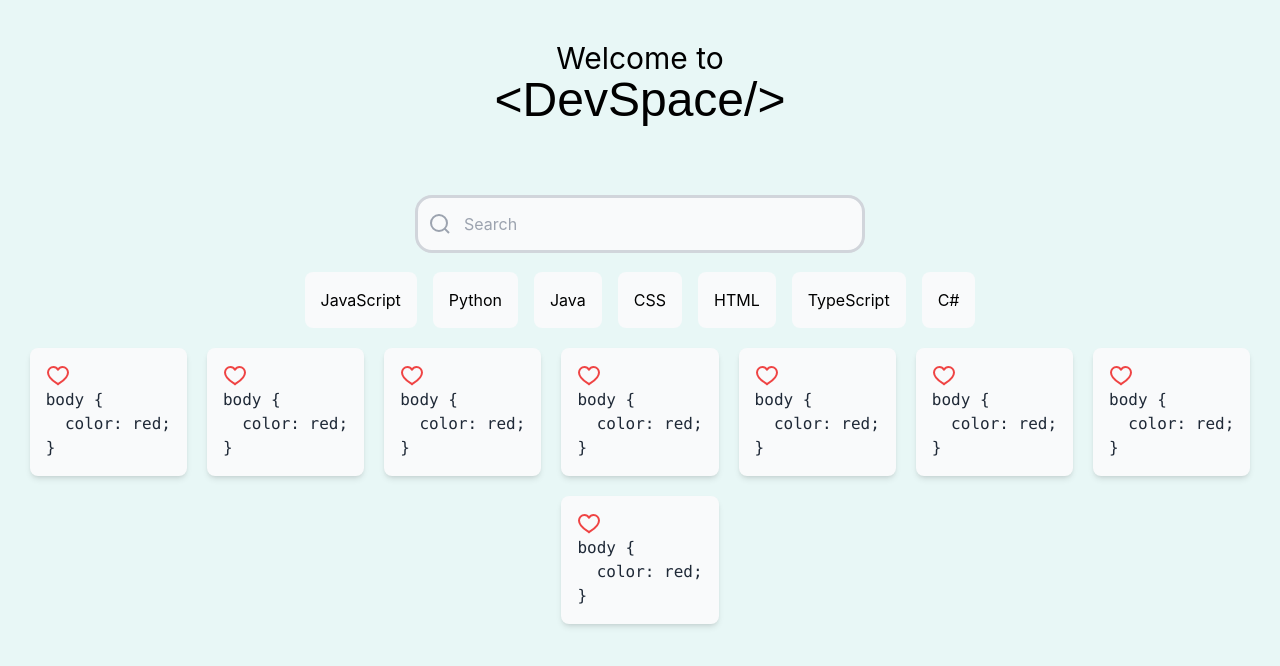
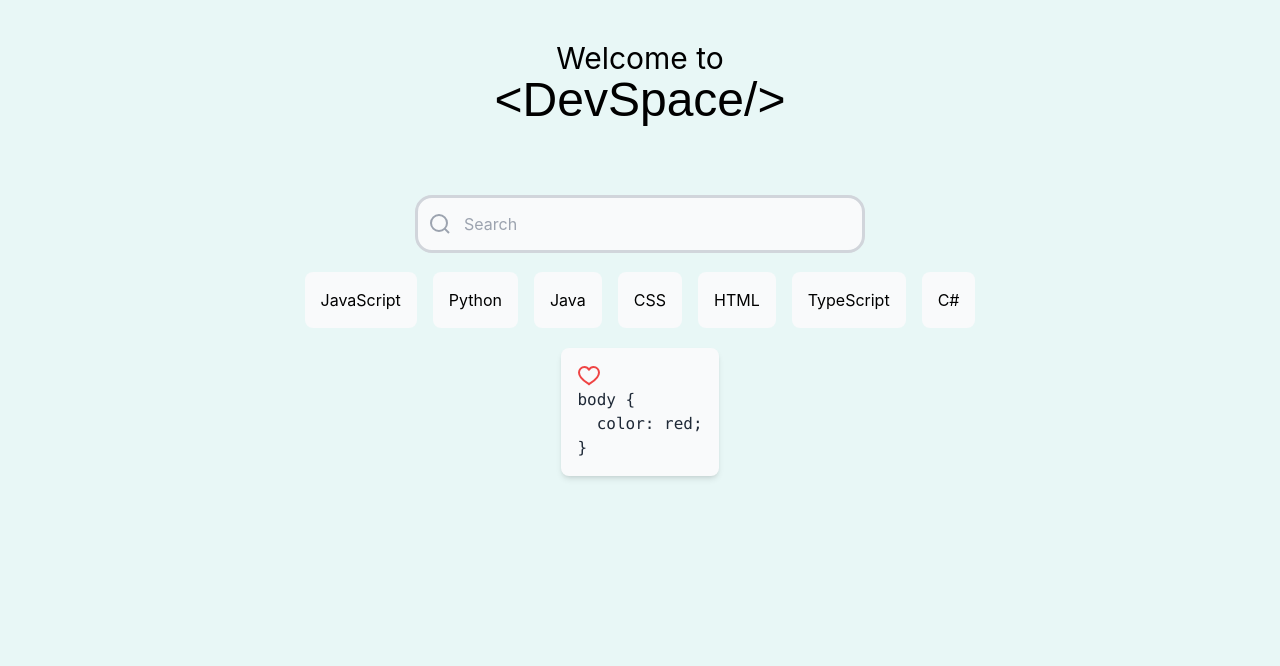
Before and after one commit to F21-2IT-2023-2024/devspace-frontend, a React (Create React App) app: page / in a window 1280 px wide. Shown: the top 666 px of the page. Built offline with nearby package versions, Linux system fonts and the light colour scheme; the HTML template or start-up script is replaced by a standard one.

Commit message:
Remove duplicate Snippet components from App.jsx

```diff
--- a/src/App.jsx
+++ b/src/App.jsx
@@ -28,34 +28,6 @@ function App() {
           <Heart />
           <SnippetCode />
         </Snippet>
-        <Snippet>
-          <Heart />
-          <SnippetCode />
-        </Snippet>
-        <Snippet>
-          <Heart />
-          <SnippetCode />
-        </Snippet>
-        <Snippet>
-          <Heart />
-          <SnippetCode />
-        </Snippet>
-        <Snippet>
-          <Heart />
-          <SnippetCode />
-        </Snippet>
-        <Snippet>
-          <Heart />
-          <SnippetCode />
-        </Snippet>
-        <Snippet>
-          <Heart />
-          <SnippetCode />
-        </Snippet>
-        <Snippet>
-          <Heart />
-          <SnippetCode />
-        </Snippet>
       </SnippetGrid>
     </>
   );
```
